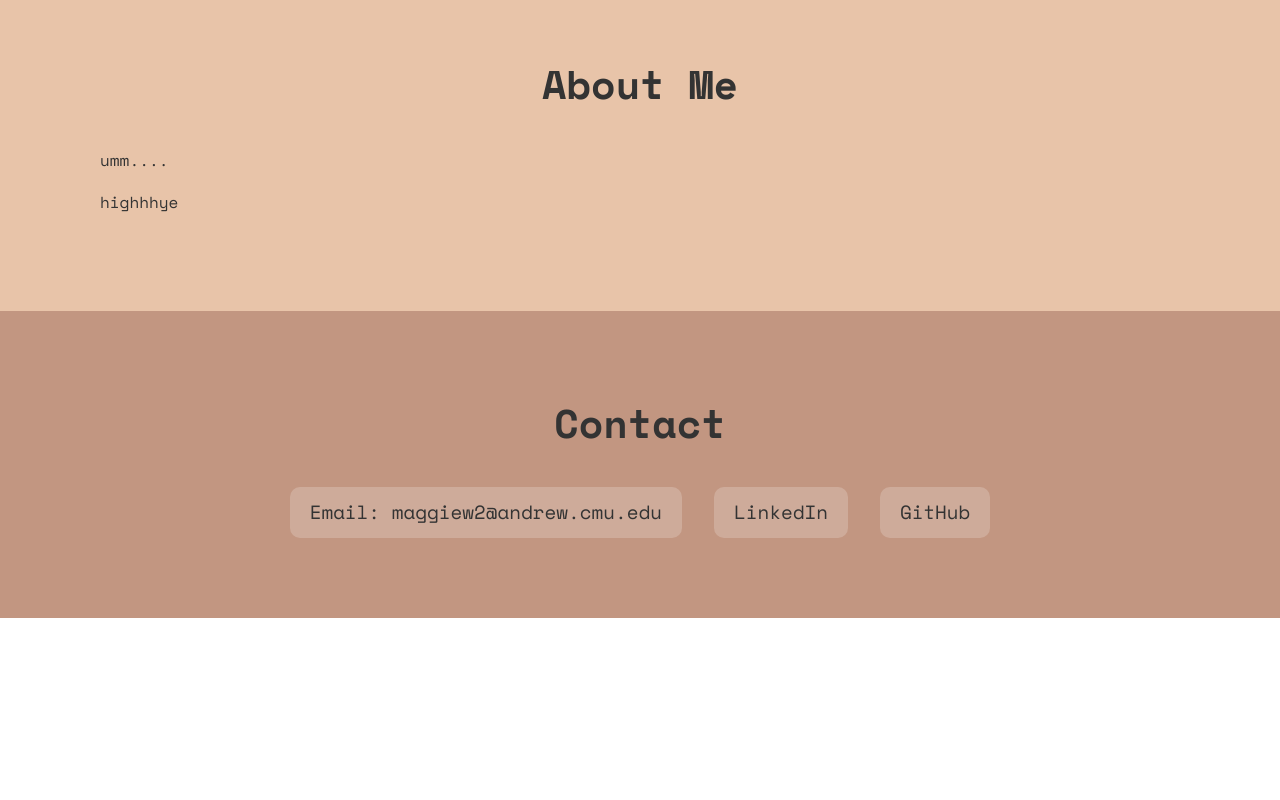
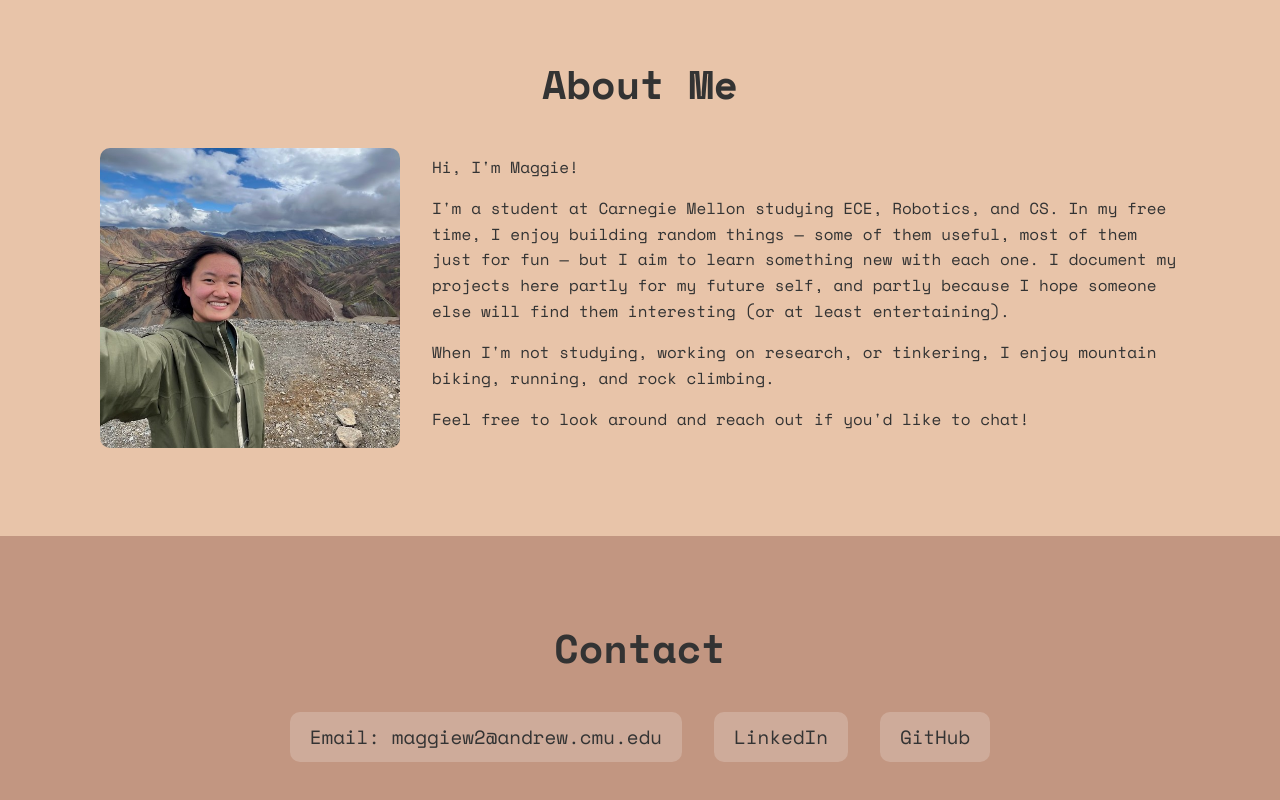
Before and after one commit to notmuffinhead/notmuffinhead.github.io, a Next.js app in the folder latest/: page / in a window 1280 px wide. Shown: the part 1456-2256 px from the top of the page. Before the commit the page ends 2074 px from the top, so only its background shows below. Built offline with nearby package versions, Linux system fonts and the light colour scheme.

Commit message:
completed about me section

```diff
--- a/latest/components/About.js
+++ b/latest/components/About.js
@@ -1,13 +1,39 @@
 import styles from './About.module.css'
+import Image from 'next/image'
 
 export default function About() {
   return (
     <section id="about" className={styles.about}>
       <h2>{"About Me"}</h2>
       <div className={styles.aboutContainer}>
+        <div className={styles.aboutImage}>
+          <Image
+            src="/images/me.jpg"
+            width={300}
+            height={300}
+          />
+        </div>
         <div className={styles.aboutText}>
-          <p>{"umm...."}</p>
-          <p>{"highhhye"}</p>
+          <p>{`
+            Hi, I'm Maggie!
+          `}</p>
+          <p>{`
+            I'm a student at Carnegie Mellon studying ECE, Robotics, and CS.
+            In my free time, I enjoy building random things —
+            some of them useful, most of them just for fun —
+            but I aim to learn something new with each one.
+
+            I document my projects here partly for my future self,
+            and partly because I hope someone else will find them interesting
+            (or at least entertaining).
+          `}</p>
+          <p>{`
+            When I'm not studying, working on research, or tinkering,
+            I enjoy mountain biking, running, and rock climbing.
+          `}</p>
+          <p>{`
+            Feel free to look around and reach out if you'd like to chat!
+          `}</p>
         </div>
       </div>
     </section>
--- a/latest/components/About.module.css
+++ b/latest/components/About.module.css
@@ -2,6 +2,27 @@
   background: var(--morning-birch);
   padding: 80px 100px;
 }
+
+.aboutContainer {
+  display: flex;
+  align-items: center; /* vertically center */
+  gap: 2rem; /* space between image and text */
+  flex-wrap: wrap; /* lets it stack on small screens */
+}
+
+.aboutImage {
+  flex-shrink: 0; /* prevent image from shrinking */
+}
+
+.aboutImage img {
+  border-radius: 10px;
+  object-fit: cover;
+}
+
+.aboutText {
+  flex: 1; /* take remaining space */
+}
+
 
 .aboutText p {
   color: var(--light-black);
```
Also changed, not shown: latest/public/images/me.jpg (added).
